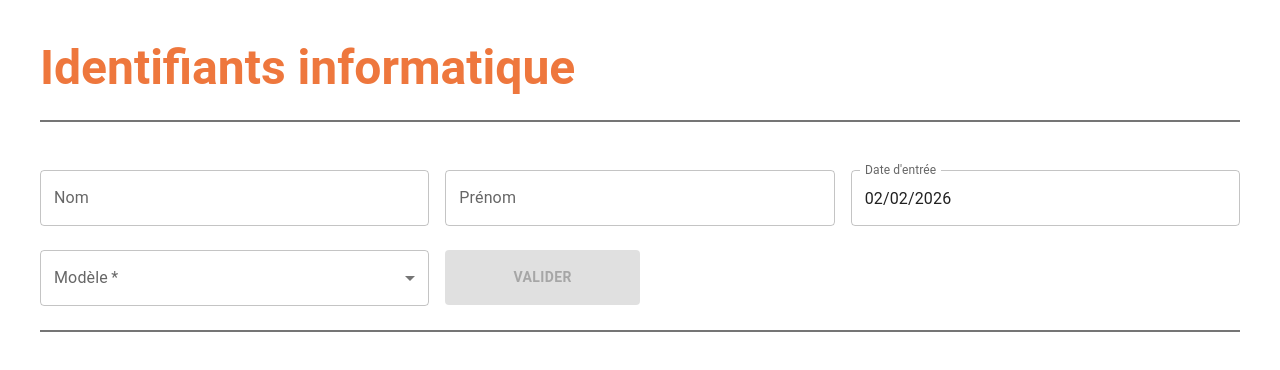
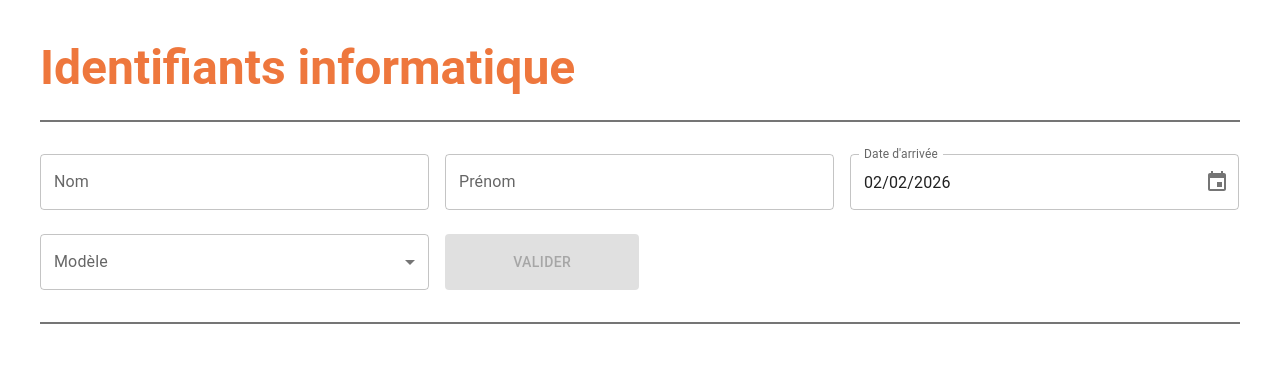
Before and after one commit to illyesmab76/FormulaireGoron, a React (Vite) app in the folder mon-formulaire-react/: page /formulaire-identifiant in a window 1280 px wide. Shown: the top 370 px of the page. Built offline with nearby package versions, Linux system fonts and the light colour scheme.

Commit message:
repositionnement ligne input

```diff
--- a/mon-formulaire-react/package.json
+++ b/mon-formulaire-react/package.json
@@ -14,6 +14,8 @@
     "@emotion/styled": "^11.14.1",
     "@mui/icons-material": "^7.3.7",
     "@mui/material": "^7.3.7",
+    "@mui/x-date-pickers": "^8.27.0",
+    "dayjs": "^1.11.19",
     "react": "^19.2.0",
     "react-dom": "^19.2.0",
     "react-router-dom": "^7.13.0",
--- a/mon-formulaire-react/src/Composants/InputMui.jsx
+++ b/mon-formulaire-react/src/Composants/InputMui.jsx
@@ -1,21 +1,13 @@
-// ─── Importation nécessaire ──────────────────────────────────────────────────
 import TextField from "@mui/material/TextField";
 
-// ─── Composant principal : InputMui ──────────────────────────────────────────
 function InputMui({
-  label,
-  name,
-  value,
-  onChange,
-  type = "text",
-  error = false,
-  helperText = "",
-  required = false,
-  fullWidth = true,
-  disabled = false, // ← Acceptation de la prop disabled
+  label, name, value, onChange, type = "text",
+  error = false, helperText = "", required = false,
+  fullWidth = true, disabled = false, sx = {}, ...props
 }) {
   return (
     <TextField
+      {...props}
       label={label}
       name={name}
       value={value}
@@ -25,9 +17,9 @@ function InputMui({
       helperText={helperText}
       required={required}
       fullWidth={fullWidth}
-      disabled={disabled} // ← Transmission au composant MUI
-      margin="normal"
+      disabled={disabled}
       variant="outlined"
+      sx={{ ...sx }}
     />
   );
 }
--- /dev/null
+++ b/mon-formulaire-react/src/ComposantsFormulaire/DatePickerMui.jsx
@@ -0,0 +1,46 @@
+import { LocalizationProvider } from "@mui/x-date-pickers/LocalizationProvider";
+import { AdapterDayjs } from "@mui/x-date-pickers/AdapterDayjs";
+import { DatePicker } from "@mui/x-date-pickers/DatePicker";
+import dayjs from "dayjs";
+import "dayjs/locale/fr";
+import customParseFormat from "dayjs/plugin/customParseFormat";
+
+dayjs.extend(customParseFormat);
+dayjs.locale("fr");
+
+function DatePickerMui({ label, value, onChange, disabled, name }) {
+  return (
+    <LocalizationProvider dateAdapter={AdapterDayjs} adapterLocale="fr">
+      <DatePicker
+        label={label}
+        value={value ? dayjs(value, "DD/MM/YYYY") : null}
+        disabled={disabled}
+        format="DD/MM/YYYY"
+        slotProps={{
+          actionBar: { actions: ['today'] },
+          textField: {
+            fullWidth: true,
+            variant: "outlined",
+            inputProps: { readOnly: true },
+            sx: {
+              "& .MuiInputBase-root": {
+                height: "56px",
+                backgroundColor: "#fff",
+              },
+            }
+          },
+        }}
+        onChange={(newValue) => {
+          onChange({
+            target: {
+              name: name,
+              value: newValue && newValue.isValid() ? newValue.format("DD/MM/YYYY") : "",
+            },
+          });
+        }}
+      />
+    </LocalizationProvider>
+  );
+}
+
+export default DatePickerMui;
--- a/mon-formulaire-react/src/ComposantsFormulaire/IdentityRow.jsx
+++ b/mon-formulaire-react/src/ComposantsFormulaire/IdentityRow.jsx
@@ -1,43 +1,44 @@
 import { Box } from "@mui/material";
 import InputMui from "../Composants/InputMui";
-import DateTodayInput from "./DateTodayInput";
+import DatePickerMui from "./DatePickerMui";
 
 function IdentityRow({ form, onChange, disabled }) {
   return (
-    <Box sx={{ display: "flex", gap: 2, mb: 2, mt: 2 }}>
-      {/* NOM - 33.33% */}
-      <Box sx={{ width: "33.33%" }}>
+    <Box
+      sx={{
+        display: "flex",
+        gap: 2,
+        mt: 2,
+        width: "100%",
+        alignItems: "flex-start",
+        boxSizing: "border-box"
+      }}
+    >
+      <Box sx={{ flex: "0 0 calc(33.33% - 11px)", maxWidth: "calc(33.33% - 11px)" }}>
         <InputMui
           label="Nom"
           name="nom"
           value={form.nom}
           onChange={onChange}
           disabled={disabled}
-          fullWidth
         />
       </Box>
-
-      {/* PRÉNOM - 33.33% */}
-      <Box sx={{ width: "33.33%" }}>
+      <Box sx={{ flex: "0 0 calc(33.33% - 11px)", maxWidth: "calc(33.33% - 11px)" }}>
         <InputMui
           label="Prénom"
           name="prenom"
           value={form.prenom}
           onChange={onChange}
           disabled={disabled}
-          fullWidth
         />
       </Box>
-
-      {/* DATE - 33.33% - Maintenant liée au verrouillage (disabled) */}
-      <Box sx={{ width: "33.33%" }}>
-        <DateTodayInput
-          label="Date d'entrée"
+      <Box sx={{ flex: "0 0 calc(33.34% - 11px)", maxWidth: "calc(33.34% - 11px)" }}>
+        <DatePickerMui
+          label="Date d'arrivée"
           name="date"
           value={form.date}
           onChange={onChange}
           disabled={disabled}
-          fullWidth
         />
       </Box>
     </Box>
--- a/mon-formulaire-react/src/ComposantsFormulaire/ModelValidationRow.jsx
+++ b/mon-formulaire-react/src/ComposantsFormulaire/ModelValidationRow.jsx
@@ -4,40 +4,49 @@ import ButtonMui from "../Composants/ButtonMui";
 
 function ModelValidationRow({ value, onChange, onValidate, disabled }) {
   return (
-    <Box sx={{ display: "flex", gap: 2, mb: 2 }}>
-      <Box sx={{ flex: "0 0 calc((100% - 32px) / 3)" }}>
+    <Box sx={{ mt: 3 }}>
+      <Box
+        sx={{
+          display: "flex",
+          gap: 2,
+          width: "100%",
+          alignItems: "flex-start",
+          boxSizing: "border-box"
+        }}
+      >
+        <Box sx={{ flex: "0 0 calc(33.33% - 11px)", maxWidth: "calc(33.33% - 11px)" }}>
           <SelectMui
             label="Modèle"
             name="modele"
             value={value}
             onChange={onChange}
-          required
             options={[
-            { label: "Modèle technicien", value: "technicien" },
-            { label: "Modèle direction", value: "direction" },
+              { value: "direction", label: "Modèle direction" },
+              { value: "standard", label: "Modèle standard" },
+              { value: "technique", label: "Modèle technique" }
             ]}
           />
         </Box>
 
-      <Box sx={{ flex: "0 0 calc((100% - 32px) / 3)" }}>
+        <Box sx={{ flex: "0 0 calc(16.665% - 5.5px)", maxWidth: "calc(16.665% - 5.5px)" }}>
           <ButtonMui
-          onClick={() => {
-            console.log("🔵 BOUTON CLIQUÉ");
-            onValidate();
-          }}
+            onClick={onValidate}
             disabled={disabled}
+            variant="contained"
+            fullWidth
             sx={{
+              height: "56px",
               backgroundColor: "#ee773d",
-            "&:hover": { backgroundColor: "#d96532" },
-            width: "50%",
-            height: 55,
-            textTransform: "uppercase",
-            fontWeight: "bold",
-            whiteSpace: "nowrap",
+              "&:hover": {
+                backgroundColor: "#d66835"
+              }
             }}
           >
-          Valider
+            VALIDER
           </ButtonMui>
+        </Box>
+
+        <Box sx={{ flex: "0 0 calc(50% - 16.5px)", maxWidth: "calc(50% - 16.5px)" }} />
       </Box>
     </Box>
   );
--- a/mon-formulaire-react/src/ComposantsFormulaire/SelectMui.jsx
+++ b/mon-formulaire-react/src/ComposantsFormulaire/SelectMui.jsx
@@ -1,41 +1,38 @@
-import {
-  FormControl,
-  InputLabel,
-  Select,
-  MenuItem,
-} from "@mui/material";
+import { FormControl, InputLabel, Select, MenuItem } from "@mui/material";
 
 function SelectMui({
-  label = "Modèle",
-  name = "modele",
+  label,
+  name,
   value,
   onChange,
+  options = [],
+  error = false,
+  helperText = "",
   required = false,
   fullWidth = true,
-  options = [
-    { label: "Modèle technicien", value: "technicien" },
-    { label: "Modèle direction", value: "direction" },
-    { label: "Modèle admin", value: "admin" },
-  ],
+  disabled = false,
+  sx = {},
+  ...props
 }) {
   return (
-    <FormControl fullWidth={fullWidth} required={required}>
+    <FormControl
+      fullWidth={fullWidth}
+      error={error}
+      required={required}
+      disabled={disabled}
+      sx={{ ...sx }}
+    >
       <InputLabel>{label}</InputLabel>
-
       <Select
+        {...props}
         label={label}
         name={name}
         value={value}
         onChange={onChange}
-        renderValue={(selected) =>
-          selected ? options.find((o) => o.value === selected)?.label : ""
-        }
+        sx={{
+          height: "56px",
+        }}
       >
-        {/* ── Texte par défaut quand rien n'est sélectionné ──────────── */}
-        <MenuItem value="" disabled>
-          Selectionner un modèle
-        </MenuItem>
-
         {options.map((option) => (
           <MenuItem key={option.value} value={option.value}>
             {option.label}
--- a/mon-formulaire-react/src/Page/FormulaireIdentifiant.jsx
+++ b/mon-formulaire-react/src/Page/FormulaireIdentifiant.jsx
@@ -14,7 +14,10 @@ import { generateStrongPassword, generateTrigramme } from "../utils/generators";
 
 const getTodayFR = () => {
   const today = new Date();
-  return `${String(today.getDate()).padStart(2, "0")}/${String(today.getMonth() + 1).padStart(2, "0")}/${today.getFullYear()}`;
+  const day = String(today.getDate()).padStart(2, "0");
+  const month = String(today.getMonth() + 1).padStart(2, "0");
+  const year = today.getFullYear();
+  return `${day}/${month}/${year}`;
 };
 
 function FormulaireIdentifiant() {
@@ -35,34 +38,23 @@ function FormulaireIdentifiant() {
 
   const handleValidate = () => {
     if (!isValid) return;
-    const email = `${form.prenom.trim().toLowerCase()[0] || ""}.${form.nom.trim().toLowerCase().replace(/\s+/g, "")}@goron-systemes.fr`;
-
+    const cleanNom = form.nom.trim().toLowerCase().replace(/\s+/g, "");
+    const cleanPrenom = form.prenom.trim().toLowerCase();
     setForm((prev) => ({
       ...prev,
-      emailGenere: email,
+      emailGenere: `${cleanPrenom[0] || ""}.${cleanNom}@goron-systemes.fr`,
       passwordGenere: generateStrongPassword(),
       trigrammeGenere: generateTrigramme(prev.prenom, prev.nom),
     }));
     setIsLocked(true);
   };
 
-  const handleRecap = () => {
-    console.log("Données finales :", form);
-    alert("Génération du récapitulatif...");
-  };
-
   const resetGenerations = () => {
     setIsLocked(false);
     setShowInfoPC(false);
     setForm(prev => ({
-      ...prev,
-      emailGenere: "",
-      passwordGenere: "",
-      trigrammeGenere: "",
-      nomMachine: "",
-      marque: "",
-      numeroSerie: "",
-      garantie: ""
+      ...prev, emailGenere: "", passwordGenere: "", trigrammeGenere: "",
+      nomMachine: "", marque: "", numeroSerie: "", garantie: ""
     }));
   };
 
@@ -72,57 +64,56 @@ function FormulaireIdentifiant() {
         <Typo variant="h3" color="#ee773d" fontWeight="bold" mb={3}>
           Identifiants informatique
         </Typo>
-        <DividerMui variant="strong" />
+        <DividerMui variant="strong" sx={{ mb: 2 }} />
 
-        {/* Ligne Identité */}
+        <Box sx={{ maxWidth: "100%", overflow: "hidden" }}>
           <IdentityRow form={form} onChange={handleFormChange} disabled={isLocked} />
 
           {!isLocked ? (
-          /* ÉTAPE 1 : Validation Modèle */
             <>
-
               <ModelValidationRow
                 value={form.modele}
                 onChange={handleFormChange}
                 onValidate={handleValidate}
                 disabled={!isValid}
               />
-           <DividerMui variant="strong" sx={{ mt: 3 }} />
+              <DividerMui variant="strong" sx={{ mt: 4 }} />
             </>
           ) : (
             <>
               {!showInfoPC ? (
-              /* ÉTAPE 2 : Email Généré */
                 <>
+                  <DividerMui variant="strong" sx={{ mt: 4, mb: 3 }} />
+
                   <GeneratedEmailRow
                     email={form.emailGenere}
                     password={form.passwordGenere}
                     trigramme={form.trigrammeGenere}
                     onChange={handleFormChange}
                   />
-                <DividerMui variant="strong" sx={{ mt: 3 }} />
+
+                  <DividerMui variant="strong" sx={{ mt: 4, mb: 3 }} />
+
                   <Box sx={{ display: "flex", justifyContent: "space-between", mt: 3 }}>
                     <RetourButton onRetour={resetGenerations} />
                     <InfoPCButton onInfoPC={() => setShowInfoPC(true)} />
                   </Box>
                 </>
               ) : (
-              /* ÉTAPE 3 : Info PC */
                 <>
+                  <DividerMui variant="strong" sx={{ mt: 4, mb: 3 }} />
+
                   <InfoPCRow
-                  nomMachine={form.nomMachine}
-                  marque={form.marque}
-                  numeroSerie={form.numeroSerie}
-                  garantie={form.garantie}
+                    nomMachine={form.nomMachine} marque={form.marque}
+                    numeroSerie={form.numeroSerie} garantie={form.garantie}
                     onChange={handleFormChange}
                   />
-                <DividerMui variant="strong" sx={{ mt: 3 }} />
+
+                  <DividerMui variant="strong" sx={{ mt: 4, mb: 3 }} />
+
                   <Box sx={{ display: "flex", justifyContent: "space-between", mt: 3 }}>
                     <RetourButton onRetour={() => setShowInfoPC(false)} />
-                  <RecapButton
-                    onRecap={handleRecap}
-                    disabled={!isValidPC}
-                  />
+                    <RecapButton onRecap={() => console.log(form)} disabled={!isValidPC} />
                   </Box>
                 </>
               )}
@@ -130,6 +121,7 @@ function FormulaireIdentifiant() {
           )}
         </Box>
       </Box>
+    </Box>
   );
 }
 
```
Also changed, not shown: mon-formulaire-react/src/ComposantsFormulaire/GeneratedEmailRow.jsx (+18 -18 lines), mon-formulaire-react/src/ComposantsFormulaire/InputPasswordMui.jsx (added, +47 -0 lines), mon-formulaire-react/src/utils/generators.js (+12 -5 lines), 1 other file (tests, documents, lock files or other folders). Lines whose indentation alone changed are shown as unchanged.
